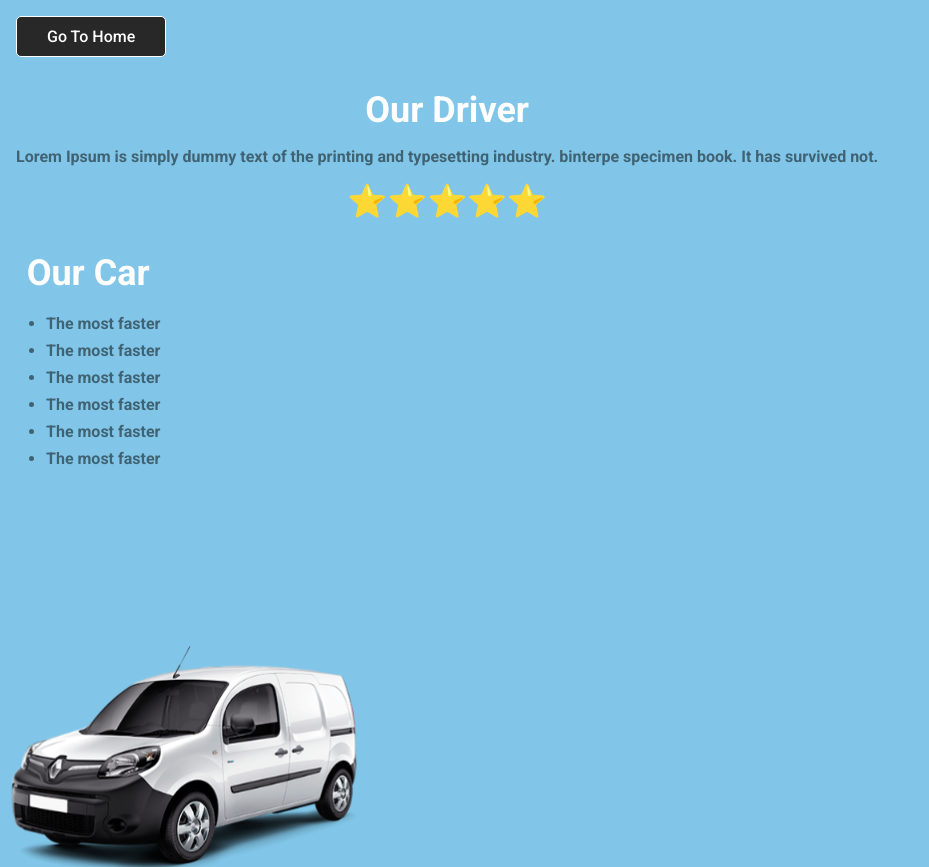
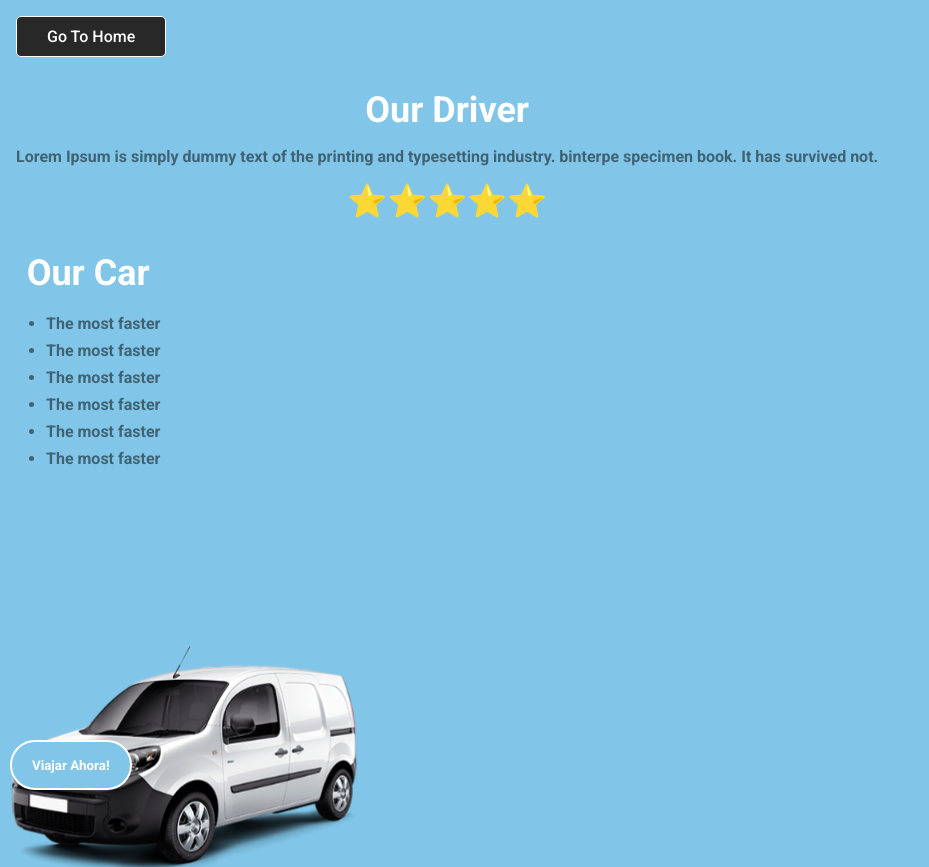
Before and after one commit to bryancol27/Norbey-transport-service-AceCoders, a React (Vite) app: page /car in a window 1280 px wide. Shown: the top 867 px of the page, without its empty margins (0-929 px from the left). Built offline with nearby package versions, Linux system fonts and the light colour scheme.

Commit message:
ADD, button fix

```diff
--- /dev/null
+++ b/src/Components/ButtonFix/index.jsx
@@ -0,0 +1,9 @@
+import React from 'react';
+//import styles
+import { ButtonFixStyle } from './styles';
+
+const ButtonFix = () => {
+    return <ButtonFixStyle>Viajar Ahora!</ButtonFixStyle>;
+};
+
+export { ButtonFix };
--- /dev/null
+++ b/src/Components/ButtonFix/styles.js
@@ -0,0 +1,23 @@
+import styled from 'styled-components';
+
+//import variables of colors
+import { variables } from '@styles/Variables';
+
+export const ButtonFixStyle = styled.button`
+    position: fixed;
+    bottom: 10px;
+    left: 10px;
+    background: ${variables.colors.blue};
+    height: 50px;
+    color: #fff;
+    font-weight: bold;
+    border: 2px solid #fff;
+    border-radius: 30px;
+    padding: 0 20px;
+    z-index: 200;
+    cursor: pointer;
+
+    &:hover{
+        box-shadow: 0 0 .5rem ${variables.colors.blue};
+    }
+`;
--- a/src/Pages/shareComponents.jsx
+++ b/src/Pages/shareComponents.jsx
@@ -1,22 +1,23 @@
-import React from "react";
+import React from 'react';
 //import components globals
 import { Navbar } from '@components/Navbar';
 import { Footer } from '@components/Footer';
 
 //import router global
-import {Outlet, useLocation} from 'react-router-dom';
+import { Outlet, useLocation } from 'react-router-dom';
+import { ButtonFix } from '@components/ButtonFix';
 
 const ShareComponent = () => {
-
-    const {pathname} = useLocation();
+    const { pathname } = useLocation();
 
     return (
         <React.Fragment>
-            {pathname == '/' && <Navbar/>}
-            <Outlet/>
-            <Footer/>
+            {pathname == '/' && <Navbar />}
+            <Outlet />
+            <ButtonFix />
+            <Footer />
         </React.Fragment>
     );
-}
+};
 
-export {ShareComponent};
+export { ShareComponent };
```
